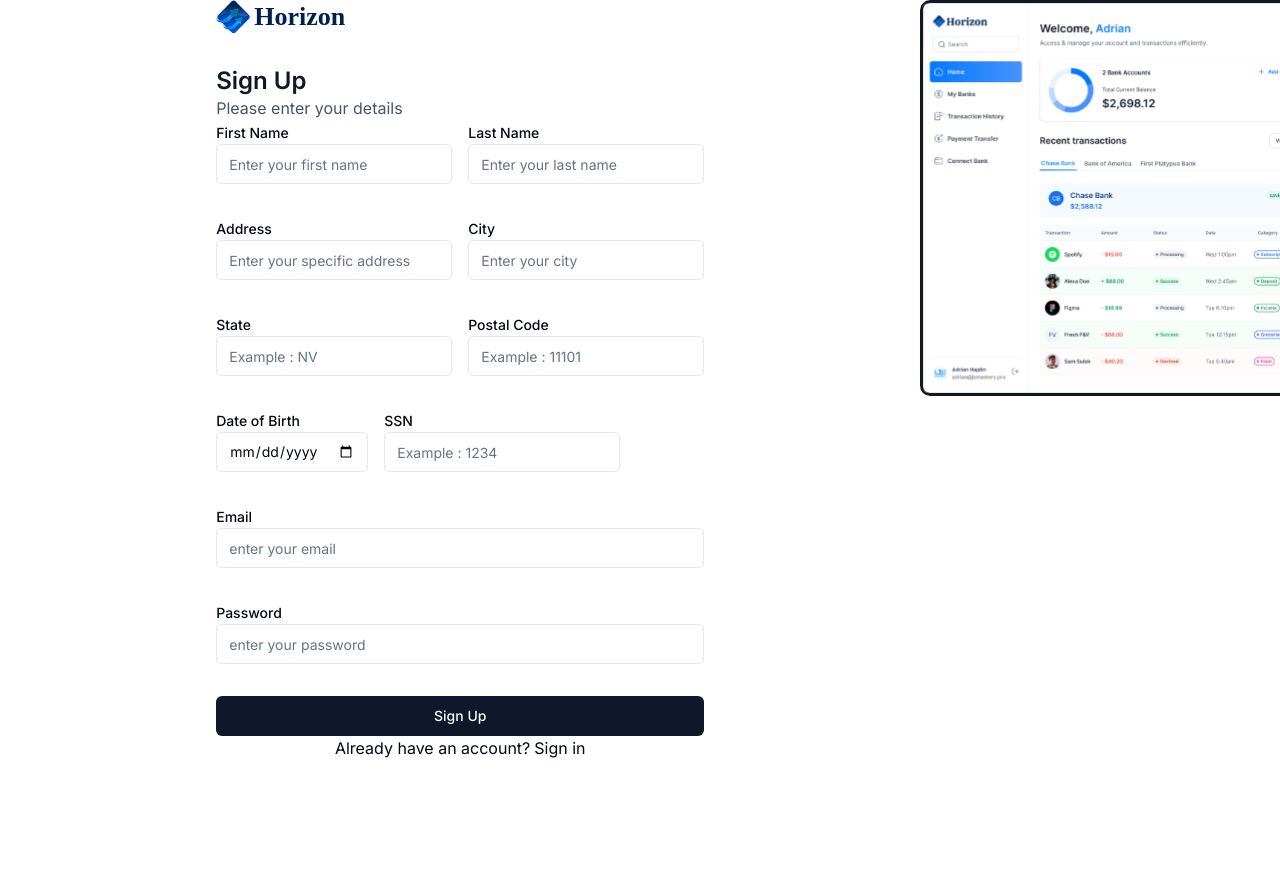
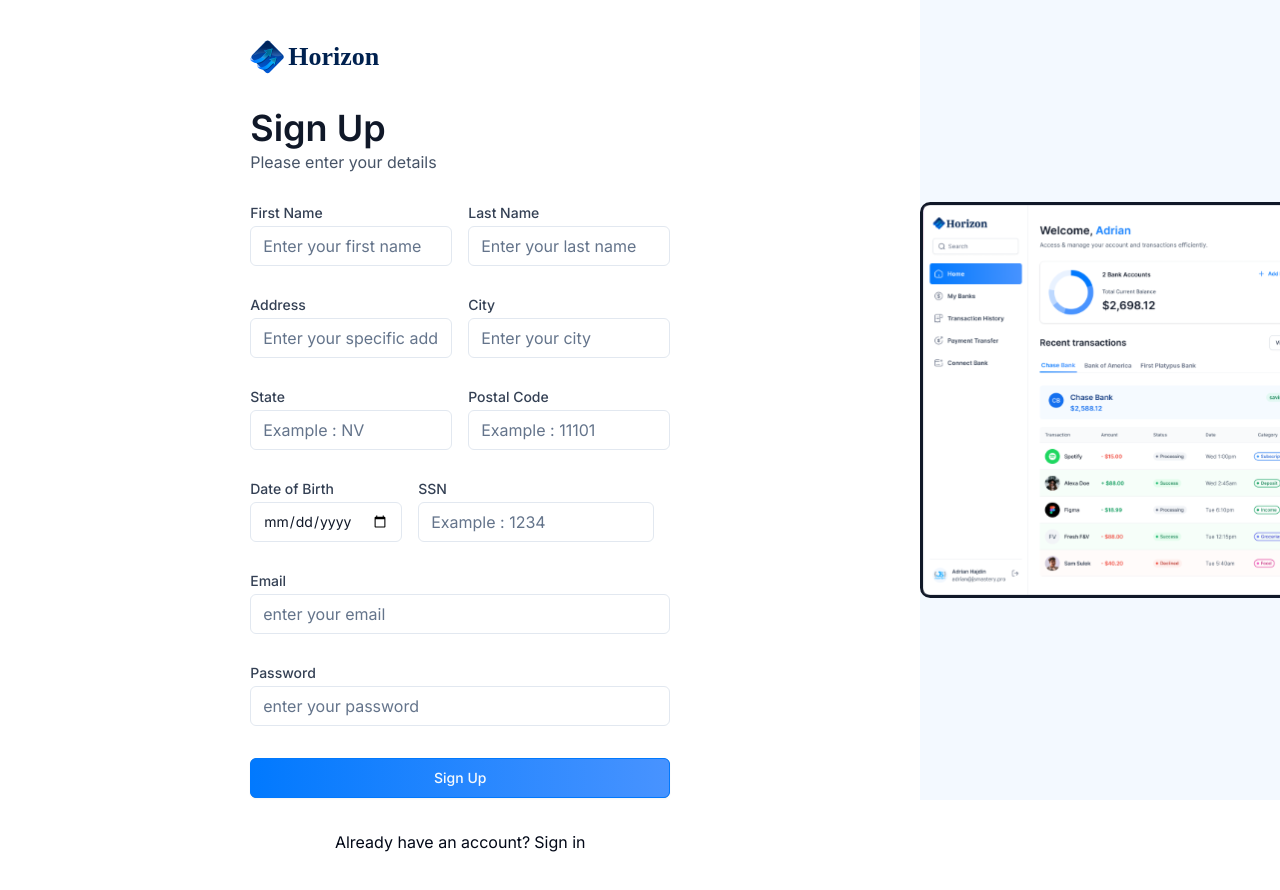
Before and after one commit to RUDRANSHFLY/Finance-Bank, a Next.js app: page /sign-up in a window 1280 px wide. Shown: the top 890 px of the page. Before the commit the page ends 800 px from the top, so only its background shows below. Built offline with nearby package versions, Linux system fonts and the light colour scheme.

Commit message:
approperiate css Add

```diff
--- a/src/app/globals.css
+++ b/src/app/globals.css
@@ -3,13 +3,48 @@
 @tailwind utilities;
 @import url("https://fonts.googleapis.com/css2?family=Edu+VIC+WA+NT+Beginner:wght@400..700&display=swap");
 
+* {
+  margin: 0%;
+  padding: 0%;
+  box-sizing: border-box;
+}
+
+/* Hide scrollbar for Chrome, Safari and Opera */
+
 .no-scrollbar::-webkit-scrollbar {
   display: none;
 }
 
+/* Hide scrollbar for IE, Edge and Firefox */
+
 .no-scrollbar {
-  -ms-overflow-style: none;
-  scrollbar-width: none;
+  -ms-overflow-style: none; /* IE and Edge */
+  scrollbar-width: none; /* Firefox */
+}
+
+.glassmorphism {
+  background: rgba(255, 255, 255, 0.25);
+  backdrop-filter: blur(4px);
+  -webkit-backdrop-filter: blur(4px);
+}
+
+.custom-scrollbar::-webkit-scrollbar {
+  width: 3px;
+  height: 3px;
+  border-radius: 2px;
+}
+
+.custom-scrollbar::-webkit-scrollbar-track {
+  background: #dddddd;
+}
+
+.custom-scrollbar::-webkit-scrollbar-thumb {
+  background: #5c5c7b;
+  border-radius: 50px;
+}
+
+.custom-scrollbar::-webkit-scrollbar-thumb:hover {
+  background: #7878a3;
 }
 
 @layer base {
@@ -77,11 +112,28 @@
     @apply bg-background text-foreground;
   }
 
+  .input-class {
+    @apply text-16 placeholder:text-16 rounded-lg border border-gray-300 text-gray-900 placeholder:text-gray-500;
+  }
+
+  .sheet-content button {
+    @apply focus:ring-0 focus-visible:ring-transparent focus:ring-offset-0 focus-visible:ring-offset-0
+    focus-visible:outline-none focus-visible:border-none !important;
+  }
+
+  .text14_padding10 {
+    @apply text-14 px-4 py-2.5 font-semibold;
+  }
+
   .flex-center {
     @apply flex items-center justify-center;
   }
 
   /* ? Custom Font Sizes */
+
+  .text-10 {
+    @apply text-[10px] leading-[14px];
+  }
 
   .text-12 {
     @apply text-[12px] leading-[16px];
@@ -93,6 +145,10 @@
 
   .text-16 {
     @apply text-[16px] leading-[24px];
+  }
+
+  .text-20 {
+    @apply text-[20px] leading-[24px];
   }
 
   .text-18 {
@@ -109,6 +165,10 @@
 
   .text-30 {
     @apply text-[30px] leading-[44px];
+  }
+
+  .text-36 {
+    @apply text-[36px] leading-[44px];
   }
 
   .home {
@@ -141,6 +201,10 @@
 
   .total-balance-amount {
     @apply text-24 lg:text-30 flex-1 font-semibold text-gray-900;
+  }
+
+  .recent-transactions {
+    @apply flex w-full flex-col gap-6;
   }
 
   /* ? NavBar Classes */
@@ -236,4 +300,60 @@
   .bank-card_icon {
     @apply flex size-full flex-1 flex-col items-end justify-between rounded-r-[20px] bg-bank-gradient bg-cover bg-center bg-no-repeat py-5 pr-5;
   }
+
+  /* ? Auth Form Classes */
+
+  .auth-form {
+    @apply flex min-h-screen w-full max-w-[420px] flex-col justify-center gap-5 py-10 md:gap-8;
+  }
+
+  .auth-asset {
+    @apply flex h-screen sticky top-0 items-center justify-end bg-sky-1 max-lg:hidden;
+  }
+
+  .form-item {
+    @apply flex flex-col gap-1.5;
+  }
+
+  .form-label {
+    @apply text-14 w-full max-w-[280px] font-medium text-gray-700;
+  }
+
+  .form-message {
+    @apply text-12 text-red-500;
+  }
+
+  .form-btn {
+    @apply text-16 rounded-lg border border-bankGradient bg-bank-gradient font-semibold text-white shadow-form;
+  }
+
+  .form-link {
+    @apply text-14 cursor-pointer font-medium text-bankGradient;
+  }
+
+  /* ? Footer Classes */
+
+  .footer {
+    @apply flex cursor-pointer items-center justify-between gap-2 py-6;
+  }
+
+  .footer_name {
+    @apply flex size-10 items-center justify-center rounded-full bg-gray-200 max-xl:hidden;
+  }
+
+  .footer_email {
+    @apply flex flex-1 flex-col justify-center max-xl:hidden;
+  }
+
+  .footer_name-mobile {
+    @apply flex size-10 items-center justify-center rounded-full bg-gray-200;
+  }
+
+  .footer_email-mobile {
+    @apply flex flex-1 flex-col justify-center;
+  }
+
+  .footer_image {
+    @apply relative size-5 max-xl:w-full max-xl:flex max-xl:justify-center max-xl:items-center;
+  }
 }
```
